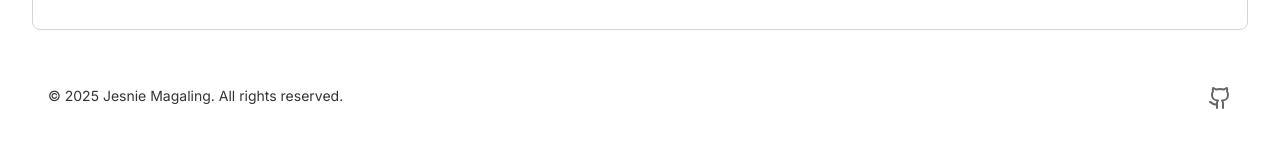
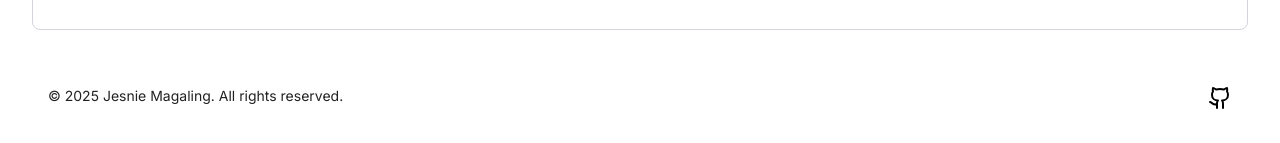
Before and after one commit to jesniemagaling/jesnie-portfolio, a React (Vite) app: page / in a window 1280 px wide. Shown: the part 4125-4268 px from the top of the page. Built offline with nearby package versions, Linux system fonts and the light colour scheme.

Commit message:
fix: update text color of footer

```diff
--- a/src/components/Footer.tsx
+++ b/src/components/Footer.tsx
@@ -2,7 +2,7 @@ import { Github } from "lucide-react";
 
 export default function Footer() {
   return (
-    <footer className="text-body mb-5 mt-10 flex w-full justify-between gap-2 px-4 py-4 text-sm">
+    <footer className="mb-5 mt-10 flex w-full justify-between gap-2 px-4 py-4 text-sm">
       <h2>
         © {new Date().getFullYear()} Jesnie Magaling. All rights reserved.
       </h2>
@@ -11,7 +11,7 @@ export default function Footer() {
         target="_blank"
         rel="noopener noreferrer"
       >
-        <Github className="text-black opacity-60 transition-colors duration-100 hover:text-gray-700 dark:text-white dark:hover:text-gray-300 md:h-6 md:w-6" />
+        <Github className="text-black transition-colors duration-100 hover:text-gray-700 dark:text-white dark:hover:text-gray-300 md:h-6 md:w-6" />
       </a>
     </footer>
   );
```
